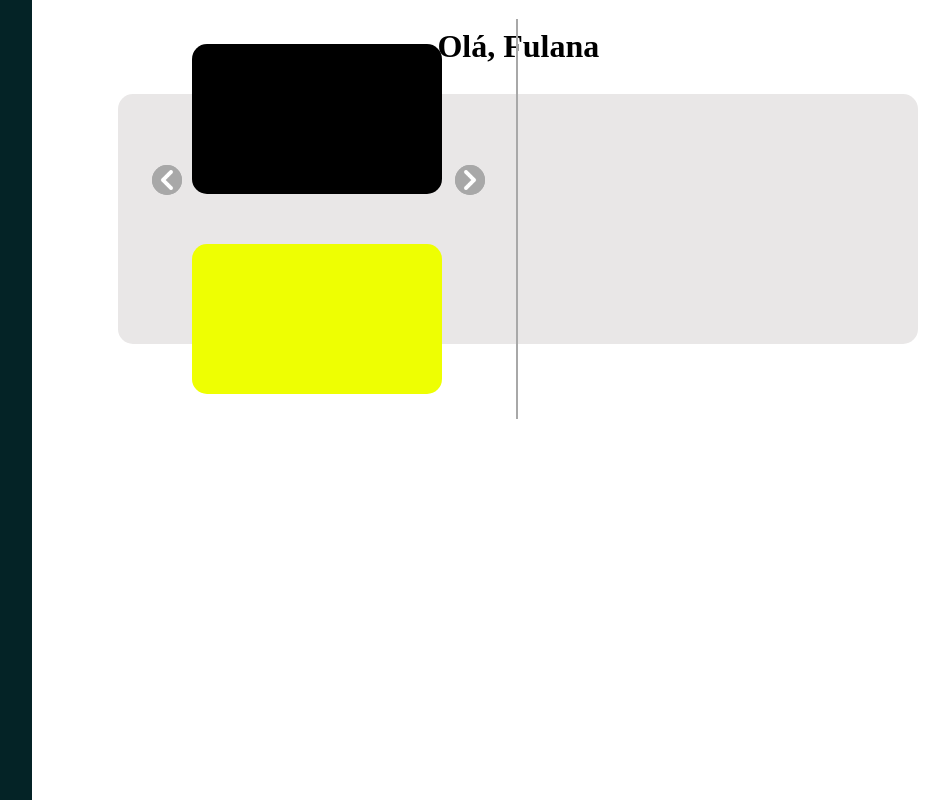
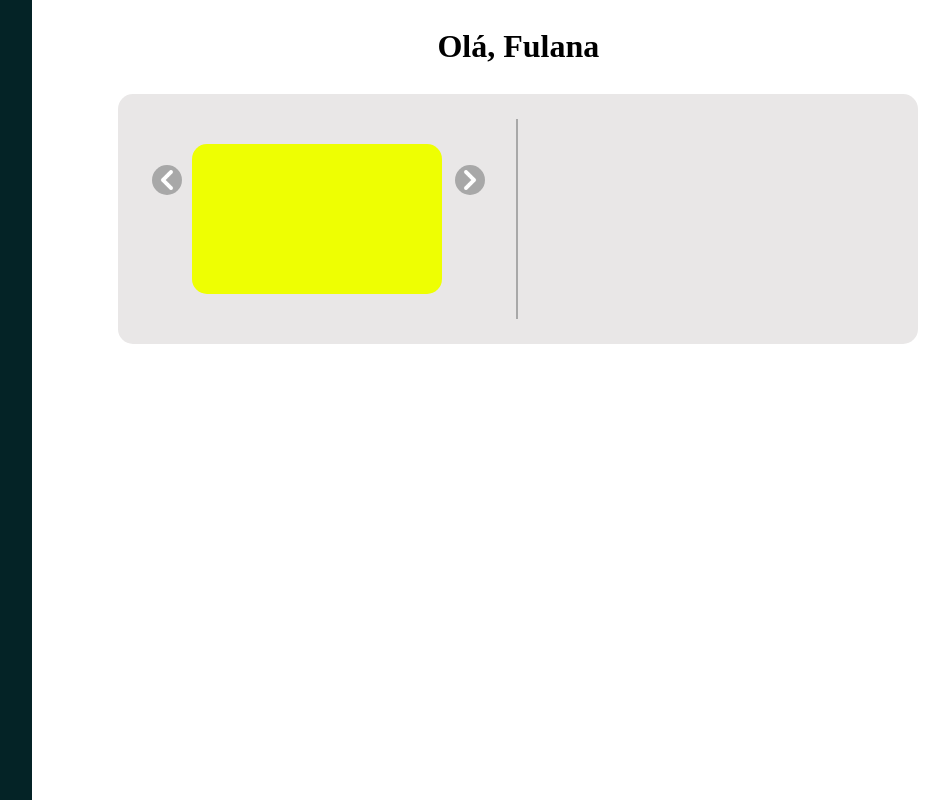
Before and after one commit to LeoAChaves/Hackathon-XP-Open-finance, a plain HTML site: page src/html/welcome.html in a window 1280 px wide. Both pictures are taken after a click on the element 335 px from the left and 180 px from the top of the page. Shown: the whole page, without its empty margins (168-1117 px from the left). Drawn offline with nearby package versions, Linux system fonts and the light colour scheme.

Commit message:
corrigindo quebra do carrossel

```diff
--- a/src/css/welcome.css
+++ b/src/css/welcome.css
@@ -57,7 +57,7 @@ main {
   border-radius: 15px;
 }
 
-.cards {
+.cards0 {
   width: 250px;
   height: 150px;
   background-color: black;
--- a/src/html/welcome.html
+++ b/src/html/welcome.html
@@ -18,7 +18,7 @@
       <div id="carteiraDinamica">
         <div class="carrosselCards">
           <div class="boxCards0">
-            <div class="cards"></div>
+            <div class="cards0"></div>
 
             <div class="prev"><img src="../assets/img/next (1).png" /></div>
             <div class="next"><img src="../assets/img/next (1).png" /></div>
--- a/src/js/view/carrosselCards_view.js
+++ b/src/js/view/carrosselCards_view.js
@@ -1,7 +1,7 @@
 class SlideView {
   mostraSlide(contador) {
     if (contador == 0) {
-      $(`.boxCards${4}`).css('display', 'none');
+      $(`.boxCards${3}`).css('display', 'none');
       $(`.boxCards${contador}`).css('display', 'flex');
     } else {
       $(`.boxCards${contador - 1}`).css('display', 'none');
@@ -12,7 +12,7 @@ class SlideView {
 
 class SlideViewPrev {
   mostraSlide(contador) {
-    if (contador == 4) {
+    if (contador == 3) {
       $(`.boxCards${0}`).css('display', 'none');
       $(`.boxCards${contador}`).css('display', 'flex');
     } else {
```
